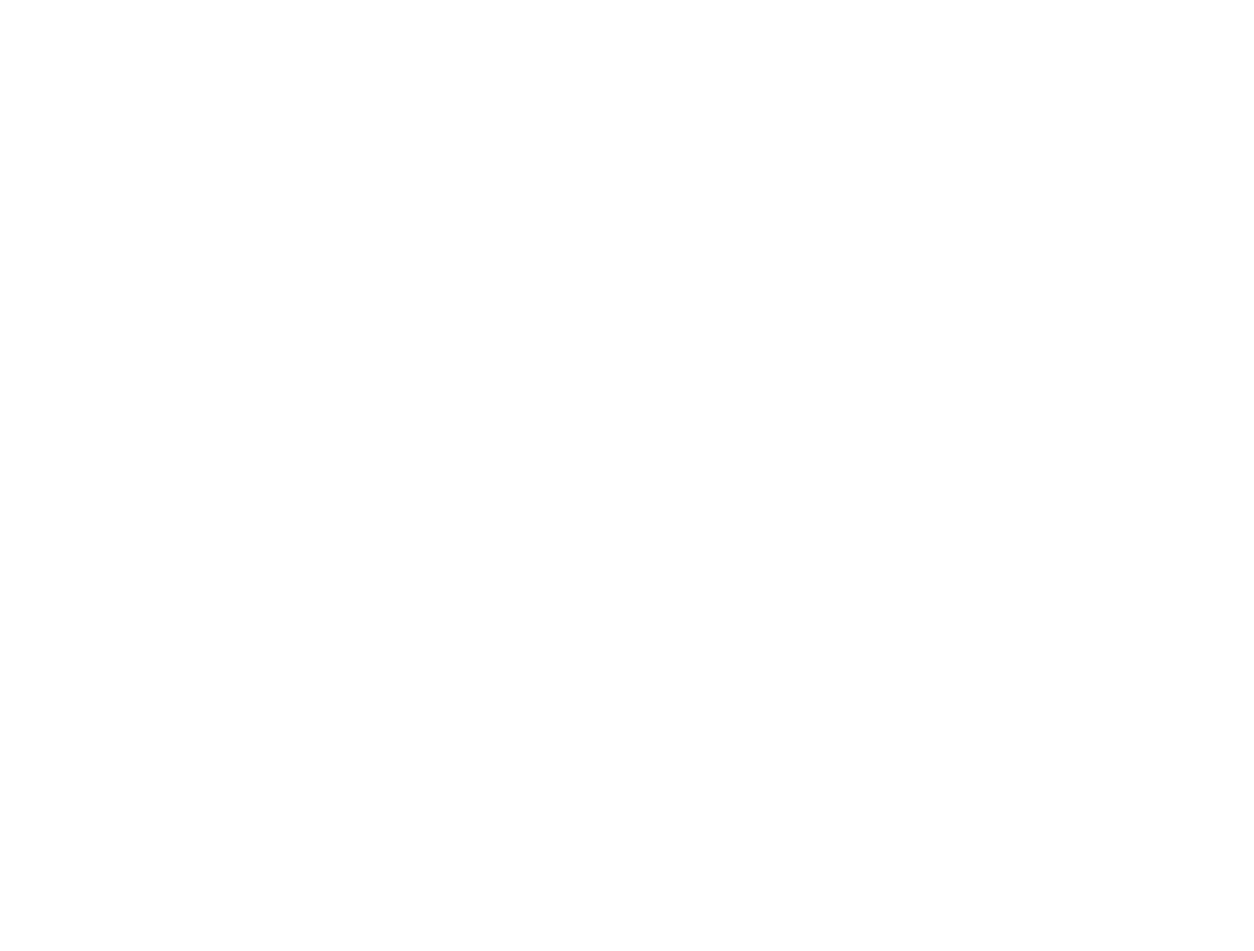
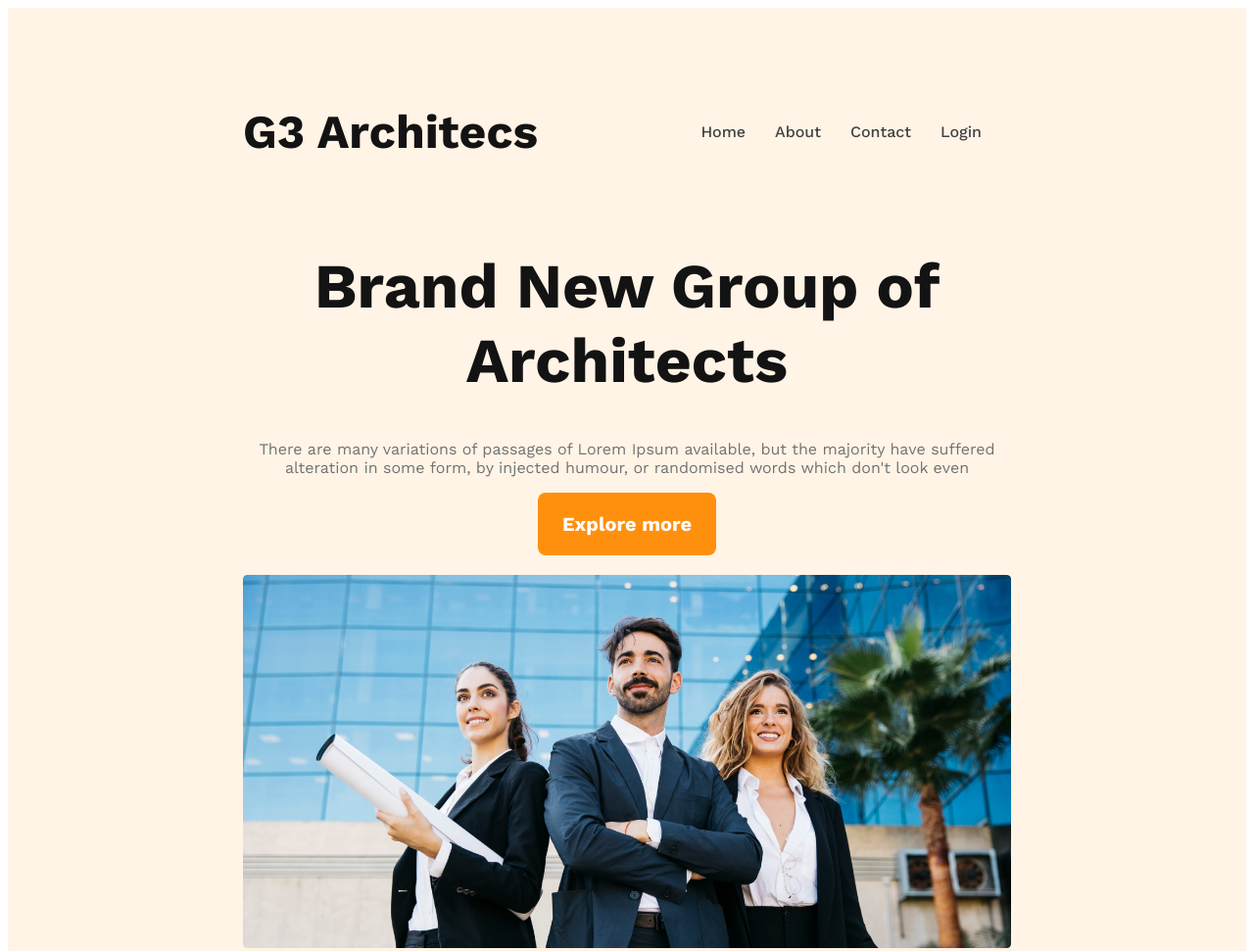
Before and after one commit to mariakhalek7/g3-architects, a plain HTML site: page index.html in a window 1280 px wide. Shown: the top 971 px of the page at 98% size. Before the commit the page ends 800 px from the top, so only its background shows below. Drawn offline with nearby package versions, Linux system fonts and the light colour scheme.

Commit message:
header added

```diff
--- a/index.html
+++ b/index.html
@@ -7,6 +7,33 @@
     <link rel="stylesheet" href="styles/architects.css">
 </head>
 <body>
+    <header>
+         <nav>
+            <h3 class="nav-title">G3 Architecs</h3>
+            <ul>
+               <li><a href="">Home</a></li>
+               <li><a href="">About</a></li>
+               <li><a href="">Contact</a></li>
+               <li><a href="">Login</a></li>
+            </ul>
+         </nav>
+         <div class="banner">
+          <div class="banner-content">
+            <h1 class="banner-title">Brand New Group of Architects</h1>
+            <p class="banner-description">
+                There are many variations of passages of Lorem Ipsum available, but the majority have suffered alteration in some form, by injected humour, or randomised words which don't look even
+            </p>
+            <button class="btn-primary">Explore more</button>
+          </div>
+            <img src="images/banner.png" alt="">
 
+         </div>
+    </header>
+    <main>
+
+    </main>
+    <footer>
+
+    </footer>
 </body>
 </html>
--- a/styles/architects.css
+++ b/styles/architects.css
@@ -0,0 +1,74 @@
+/* work sans font */
+  @import url('https://fonts.googleapis.com/css2?family=Open+Sans:wght@400;500&family=Work+Sans:wght@400;500;700;800&display=swap');
+ *{
+font-family: 'Work Sans', sans-serif;
+  }
+  header{
+    background-color: rgba(255, 144, 14, 0.10);
+    padding: 50px 240px;
+  }
+  nav{
+    display: flex;
+    justify-content: space-between;
+    align-items: center;
+  }
+  nav > ul{
+    display: flex;
+  }
+  nav li{
+    list-style: none;
+    margin-right: 30px;
+    font-weight: 500;
+    font-size: 1rem;
+  }
+  nav li a{
+    text-decoration: none;
+    color:#424242 ;
+  }
+  .nav-title{
+    font-size: 3rem;
+    font-weight: 700;
+    color: #131313;
+  }
+
+  /* banner styles */
+  .banner-content{
+    max-width: 800px;
+    text-align: center;
+    margin: 0 auto ;
+  }
+  .banner-title{
+    font-size: 4rem;
+    font-weight: 700;
+    color:#131313;
+  }
+  .banner-description{
+    color: #727272;
+
+  }
+  .btn-primary{
+    background-color: #ff900e;
+    border-radius: 8px;
+    border: 0;
+    padding: 20px 25px;
+    color: #fff;
+    font-size: 1.25rem;
+    font-weight: 600;
+    cursor: pointer;
+  }
+  .banner img{
+    width: 100%;
+    margin-top: 20px;
+  }
+
+
+  /* responsive media query */
+  @media screen and (max-width:576px) {
+    header{
+      padding: 20px;
+    }
+    nav{
+      flex-direction: column;
+    }
+
+  }
```
